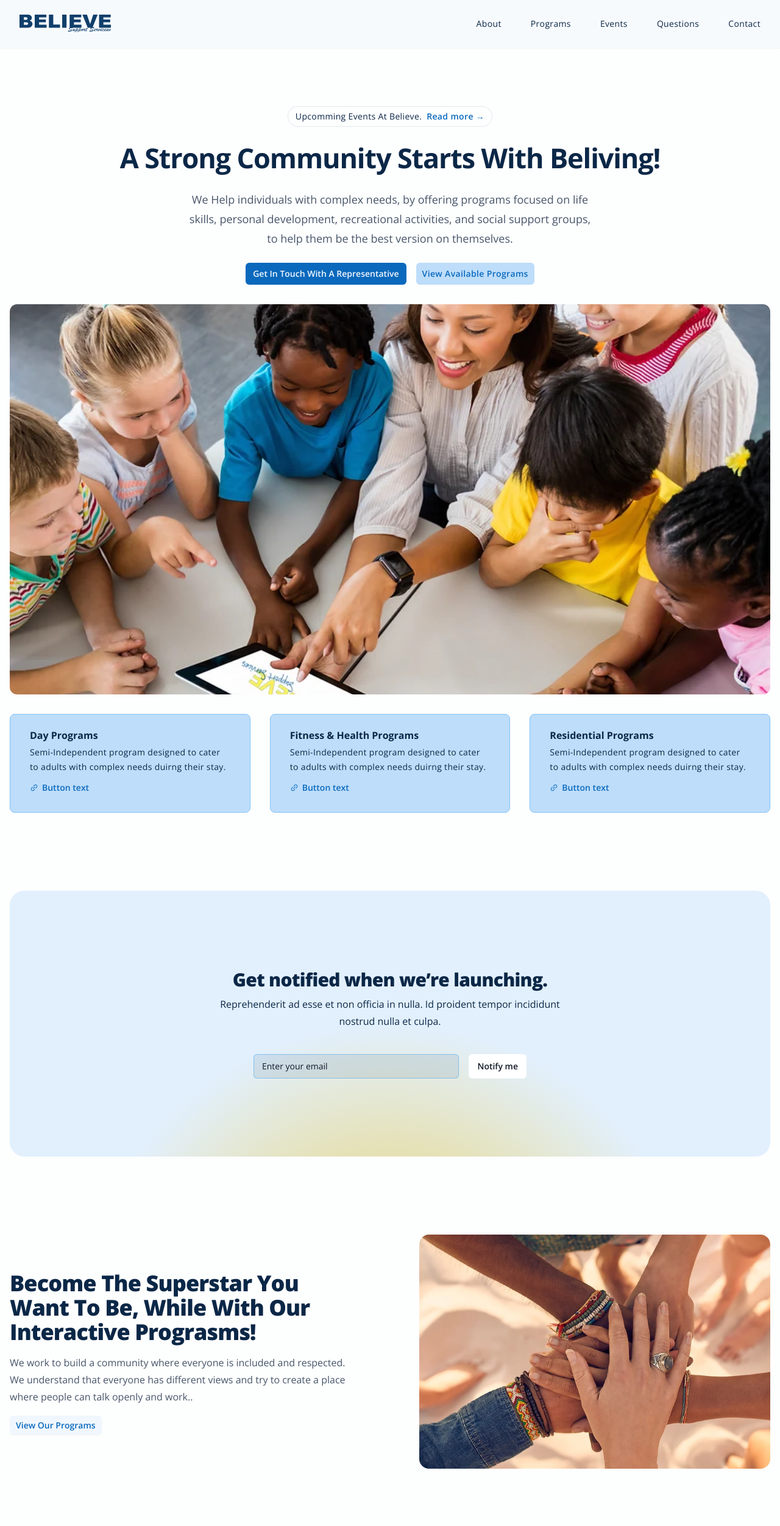
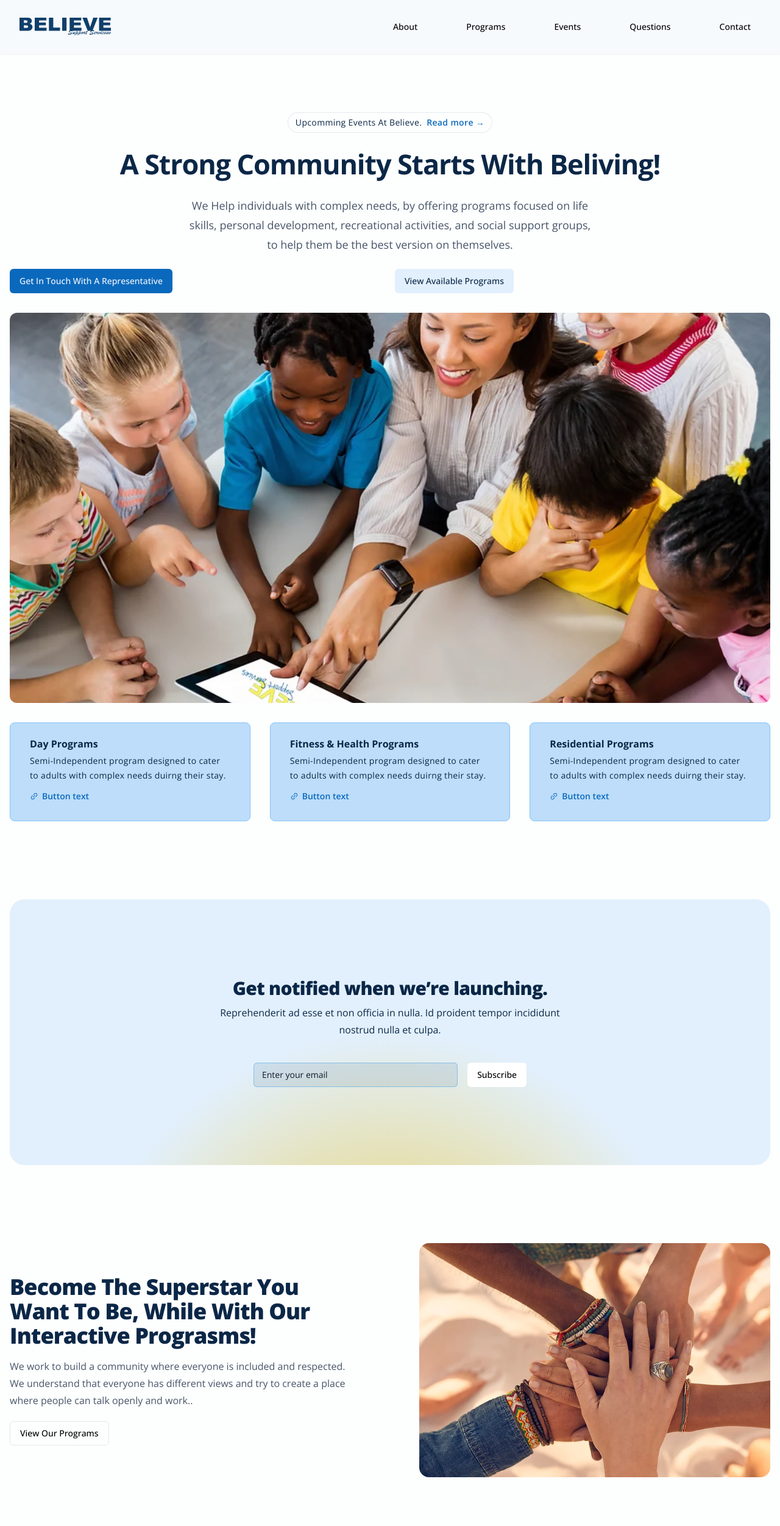
Before and after one commit to Justin-Bento/believe-support-services, a Next.js app: page / in a window 1280 px wide. Shown: the top 2503 px of the page at 61% size. Built offline with nearby package versions, Linux system fonts and the light colour scheme.

Commit message:
added button component with link

```diff
--- a/src/components/Appbar.tsx
+++ b/src/components/Appbar.tsx
@@ -4,10 +4,10 @@ import { AiOutlineMenu, AiOutlineClose } from 'react-icons/ai'
 import Link from 'next/link'
 import Logo from "@/components/Logo"
 import { appbar_navigation } from "@/lib/data"
+import { Button } from './Button'
 
 export default function Example() {
   const [mobileMenuOpen, setMobileMenuOpen] = useState(false)
-
   return (
     <header className="border-b shadow-sm bg-primary-50/50 dark:bg-primary-900 border-primary-50/50 dark:border-primary-800">
       <nav className="container flex items-center justify-between p-6 mx-auto lg:px-8" aria-label="Global">
@@ -29,9 +29,11 @@ export default function Example() {
         </div>
         <div className="hidden lg:flex lg:gap-x-12">
           {appbar_navigation.map((item) => (
-            <a key={item.name} href={item.href} className="body-medium">
-              {item.name}
-            </a>
+            <Link key={item.name} href={item.href}>
+              <Button variant="link">
+                {item.name}
+              </Button>
+            </Link>
           ))}
         </div>
       </nav>
@@ -56,13 +58,11 @@ export default function Example() {
             <div className="-my-6 divide-y divide-primary-500/10 dark:divide-gray-100">
               <div className="py-6 space-y-2">
                 {appbar_navigation.map((item) => (
-                  <a
-                    key={item.name}
-                    href={item.href}
-                    className="block px-3 py-2 -mx-3 body-large"
-                  >
-                    {item.name}
-                  </a>
+                  <Link key={item.name} href={item.href} className="block px-3 py-2 -mx-3 body-large">
+                    <Button variant="link">
+                      {item.name}
+                    </Button>
+                  </Link>
                 ))}
               </div>
             </div>
--- a/src/pages/index.tsx
+++ b/src/pages/index.tsx
@@ -5,6 +5,7 @@ import { AiOutlineLink } from "react-icons/ai";
 import Appbar from "@/components/Appbar";
 import Footer from "@/components/Footer";
 import { testimonials } from "@/lib/data"
+import { Button } from "@/components/Button";
 
 export default function index() {
   return (
@@ -52,17 +53,11 @@ function Hero() {
             themselves.{" "}
           </p>
           <div className="flex flex-col justify-start gap-4 md:flex-row md:justify-center">
-            <Link
-              href="/signup"
-              className="px-3 py-2 text-sm font-semibold transition-all rounded-md text-primary-50 bg-primary-600 hover:bg-primary-600/90 focus-visible:outline focus-visible:outline-2 focus-visible:outline-offset-2 focus-visible:outline-primary-600"
-            >
-              Get In Touch With A Representative
+            <Link href="/signup" className="w-full">
+              <Button>Get In Touch With A Representative</Button>
             </Link>
-            <Link
-              href="/programs"
-              className="rounded-md bg-primary-200 hover:bg-primary-200/80 transition-all px-2.5 py-1.5 body-medium inline-flex items-center font-semibold text-primary-600"
-            >
-              View Available Programs
+            <Link href="/signup" className="w-full">
+              <Button variant="default_light">View Available Programs</Button>
             </Link>
           </div>
         </div>
@@ -166,12 +161,7 @@ function Newsletter() {
             className="min-w-0 flex-auto rounded-md border-0 bg-primary-900/10 px-3.5 py-2  placeholder-slate-900 ring-1 ring-inset ring-primary-400/50 focus:ring-2 focus:ring-inset focus:ring-primary-300 sm:text-sm sm:leading-6"
             placeholder="Enter your email"
           />
-          <button
-            type="submit"
-            className="flex-none rounded-md bg-white px-3.5 py-2.5 text-sm font-semibold text-gray-900 hover:bg-gray-100 focus-visible:outline focus-visible:outline-2 focus-visible:outline-offset-2 focus-visible:outline-white"
-          >
-            Notify me
-          </button>
+          <Button variant="ghost">Subscribe</Button>
         </form>
         <svg
           viewBox="0 0 1024 1024"
@@ -208,12 +198,10 @@ function Features() {
             <p className="mb-5 prose text-slate-600 dark:text-slate-300">
               We work to build a community where everyone is included and respected. We understand that everyone has different views and try to create a place where people can talk openly and work..
             </p>
-            <Link
-              href="/programs"
-              className="rounded-md bg-primary-50 px-2.5 py-1.5 text-sm font-semibold text-primary-600 shadow-sm hover:bg-primary-100"
-            >
-              View Our Programs
-            </Link>          </div>
+            <Button variant="outline">
+              <Link href="/programs">View Our Programs</Link>
+            </Button>
+          </div>
           <div className="relative w-full h-full py-48 ">
             <Image fill quality={50} src="/media/believe-support-services--images.webp" alt="community comming togther" className="object-cover object-center rounded-2xl" />
           </div>
@@ -224,12 +212,9 @@ function Features() {
             <p className="mb-5 prose text-slate-600 dark:text-slate-300">
               We work to build a community where everyone is included and respected. We understand that everyone has different views and try to create a place where people can talk openly and work together.
             </p>
-            <Link
-              href="/signup"
-              className="rounded-md bg-primary-50 px-2.5 py-1.5 text-sm font-semibold text-primary-600 shadow-sm hover:bg-primary-100"
-            >
-              Signup To Events
-            </Link>
+            <Button variant="outline">
+              <Link href="/signup">Signup To Events</Link>
+            </Button>
           </div>
           <div className="relative w-full h-full py-48 ">
             <Image fill quality={50} src="/media/believe-support-services--life-skills.webp" alt="community comming togther" className="object-center rounded-2xl" />
@@ -256,15 +241,12 @@ function CallToAction() {
             commodo do ea.
           </p>
           <div className="flex items-center justify-center mt-10 gap-x-6">
-            <a
-              href="#"
-              className="rounded-md bg-white px-3.5 py-2.5 text-sm font-semibold text-primary-600 shadow-sm hover:bg-primary-50 focus-visible:outline focus-visible:outline-2 focus-visible:outline-offset-2 focus-visible:outline-white"
-            >
-              Get started
-            </a>
-            <a href="#" className="text-sm font-semibold leading-6 text-primary-950">
-              Learn more <span aria-hidden="true">→</span>
-            </a>
+            <Button variant="ghost">
+              <Link href="/signup">Get started</Link>
+            </Button>
+            <Button variant="outline">
+              <Link href="/signup">Learn more <span aria-hidden="true">→</span></Link>
+            </Button>
           </div>
         </div>
       </div>
```
